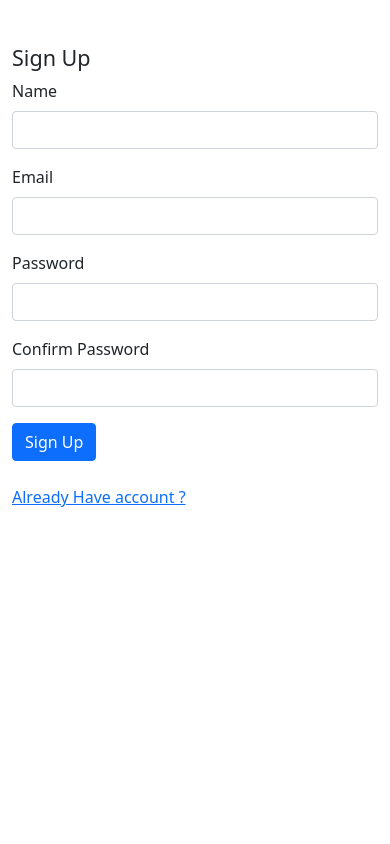
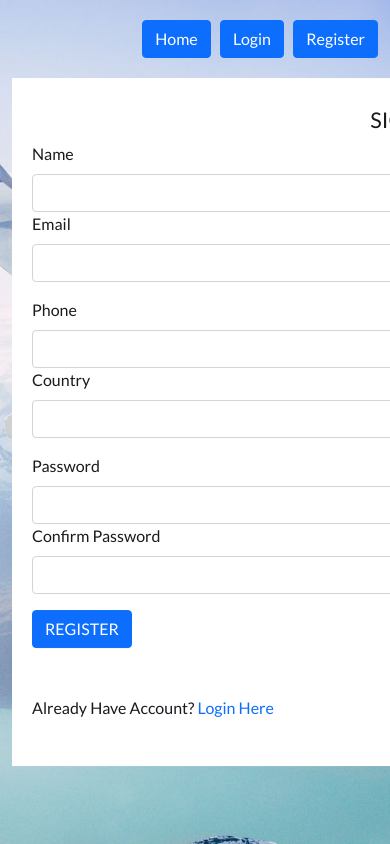
Before and after one commit to zhasan0/ticket-booking, a CodeIgniter 4 app: template app/Views/auth/register.php in a window 390 px wide; the page is wider, and only the part inside the window is pictured. Run offline with PHP 8.4 and a stand-in for CodeIgniter, Linux system fonts and the light colour scheme; the template is opened without the code that fills it, so the values that code supplies are empty; some libraries are stand-ins or nearby versions.

Commit message:
design updated with login register code

```diff
--- a/app/Config/Database.php
+++ b/app/Config/Database.php
@@ -35,7 +35,7 @@ class Database extends Config
         'hostname' => 'localhost',
         'username' => '',
         'password' => '',
-        'database' => 'air-bus',
+        'database' => 'ticket_system',
         'DBDriver' => 'MySQLi',
         'DBPrefix' => '',
         'pConnect' => false,
--- a/app/Controllers/Dashboard.php
+++ b/app/Controllers/Dashboard.php
@@ -6,12 +6,10 @@ class Dashboard extends BaseController
 {
     public function index()
     {
-        $userModel = new \App\Models\UsersModel();
-        $loggedUserId = session()->get('loggedUser');
-        $userInfo = $userModel->find($loggedUserId);
+        $loggedUser = session()->get('loggedUser');
         $data = [
             'title' => 'Dashboard',
-            'userInfo' =>$userInfo
+            'loggedUser' => $loggedUser
         ];
         return view('dashboard/index', $data);
     }
--- a/app/Controllers/Home.php
+++ b/app/Controllers/Home.php
@@ -6,6 +6,6 @@ class Home extends BaseController
 {
     public function index()
     {
-        return view('welcome_message');
+        return view('index');
     }
 }
--- a/app/Views/auth/register.php
+++ b/app/Views/auth/register.php
@@ -1,18 +1,13 @@
-<!DOCTYPE html>
-<html lang="en">
-<head>
-    <meta charset="UTF-8">
-    <meta http-equiv="X-UA-Compatible" content="IE=edge">
-    <meta name="viewport" content="width=device-width, initial-scale=1.0">
-    <title>Document</title>
-    <link rel="stylesheet" href="<?php echo base_url('bootstrap/css/bootstrap.min.css') ?>">
-</head>
-<body>
+<?= $this->extend('base') ?>
+
+<?= $this->section('content') ?>
     <div class="container">
-        <div class="row" style="margin-top:45px">
-            <div class="col-md-4 col-md-offset-4">
-               <h4>Sign Up</h4>
-               <form action="<?php echo base_url('auth/save'); ?>" method="post">
+        <div class="register_area">
+            <div class="header text-center">
+                <h4 class="text-uppercase">Sign Up</h4>
+            </div>
+            <div class="body">
+                <form action="<?php echo base_url('auth/registrationCheck'); ?>" method="post">
 
                     <?php echo csrf_field(); ?>
 
@@ -22,35 +17,57 @@
                     <?php if (!empty(session()->getFlashdata('success'))) : ?>
                         <div class="alert alert-success"><?php echo session()->getFlashdata('success'); ?></div>
                     <?php endif ?>
-                <div class="mb-3">
-                    <label for="exampleInputEmail1" class="form-label">Name</label>
-                    <input type="text" name="name" class="form-control" id="exampleInputEmail1" aria-describedby="emailHelp" value="<?php echo set_value('name'); ?>">
-                    <span class="text-danger"><?php echo isset($validation) ? display_error($validation,'name') : '' ?></span>
+                    <div class="row mb-3">
+                        <div class="col-md-6">
+                            <label for="name" class="form-label">Name</label>
+                            <input type="text" name="name" class="form-control" id=""
+                                   aria-describedby="emailHelp" value="<?php echo set_value('name'); ?>" required>
+                            <span class="text-danger"><?php echo isset($validation) ? display_error($validation, 'name') : '' ?></span>
                         </div>
-                <div class="mb-3">
-                    <label for="exampleInputPassword1" class="form-label">Email</label>
-                    <input type="email" name="email" class="form-control" id="exampleInputPassword1"
-                    value="<?php echo set_value('email'); ?>">
-                    <span class="text-danger"><?php echo isset($validation) ? display_error($validation,'email') : '' ?></span>
+                        <div class="col-md-6">
+                            <label for="email" class="form-label">Email</label>
+                            <input type="text" name="email" class="form-control" id=""
+                                   value="<?php echo set_value('email'); ?>" required>
+                            <span class="text-danger"><?php echo isset($validation) ? display_error($validation, 'email') : '' ?></span>
                         </div>
-                <div class="mb-3">
-                    <label for="exampleInputPassword1" class="form-label">Password</label>
-                    <input type="password" name="password" class="form-control" id="exampleInputPassword1"value="<?php echo set_value('password'); ?>">
-                    <span class="text-danger"><?php echo isset($validation) ? display_error($validation,'password') : '' ?></span>
                     </div>
-                <div class="mb-3">
-                    <label for="exampleInputPassword1" class="form-label">Confirm Password</label>
-                    <input type="password" name="cpassword" class="form-control" id="exampleInputPassword1"
-                    value="<?php echo set_value('cpassword'); ?>">
-                    <span class="text-danger"><?php echo isset($validation) ? display_error($validation,'cpassword') : '' ?></span>
+                    <div class="row mb-3">
+                        <div class="col-md-6">
+                            <label for="phone" class="form-label">Phone</label>
+                            <input type="text" name="phone" class="form-control" id=""
+                                   value="<?php echo set_value('phone'); ?>" required>
+                            <span class="text-danger"><?php echo isset($validation) ? display_error($validation, 'phone') : '' ?></span>
                         </div>
-                <button type="submit" class="btn btn-primary">Sign Up</button>
-                <br>
-                <br>
-                <a href="<?php echo site_url('auth') ?>">Already Have account ?</a>
+                        <div class="col-md-6">
+                            <label for="country" class="form-label">Country</label>
+                            <input type="text" name="country" class="form-control" id=""
+                                   value="<?php echo set_value('country'); ?>" required>
+                            <span class="text-danger"><?php echo isset($validation) ? display_error($validation, 'country') : '' ?></span>
+                        </div>
+                    </div>
+                    <div class="row mb-3">
+                        <div class="col-md-6">
+                            <label for="password" class="form-label">Password</label>
+                            <input type="password" name="password" class="form-control" id=""
+                                   value="<?php echo set_value('password'); ?>" required>
+                            <span class="text-danger"><?php echo isset($validation) ? display_error($validation, 'password') : '' ?></span>
+                        </div>
+                        <div class="col-md-6">
+                            <label for="cpassword" class="form-label">Confirm Password</label>
+                            <input type="password" name="cpassword" class="form-control" id=""
+                                   value="<?php echo set_value('cpassword'); ?>" required>
+                            <span class="text-danger"><?php echo isset($validation) ? display_error($validation, 'cpassword') : '' ?></span>
+                        </div>
+                    </div>
+
+                    <div class="com-md-12">
+                        <div class="register_btn text-md-end">
+                            <button type="submit" class="btn btn-primary text-uppercase">Register</button>
+                        </div>
+                    </div>
+                    <p class="mt-5">Already Have Account? <a href="<?php echo site_url('auth') ?>">Login Here</a></p>
                 </form>
             </div>
         </div>
     </div>
-</body>
-</html>
+<?= $this->endSection() ?>
--- /dev/null
+++ b/app/Views/base.php
@@ -0,0 +1,46 @@
+<!DOCTYPE html>
+<html lang="en">
+
+<head>
+    <meta charset="utf-8">
+    <meta http-equiv="X-UA-Compatible" content="IE=edge">
+    <meta name="viewport" content="width=device-width, initial-scale=1">
+    <!-- The above 3 meta tags *must* come first in the head; any other head content must come *after* these tags -->
+
+    <title>Booking Form HTML Template</title>
+
+    <!-- Google font -->
+    <link href="https://fonts.googleapis.com/css?family=Lato:400,700" rel="stylesheet">
+
+    <!-- Bootstrap -->
+    <link rel="stylesheet" href="<?php echo base_url('bootstrap/css/bootstrap.min.css') ?>">
+
+    <!-- Custom stlylesheet -->
+    <link rel="stylesheet" href="<?php echo base_url('css/style.css') ?>">
+
+    <!-- HTML5 shim and Respond.js for IE8 support of HTML5 elements and media queries -->
+    <!-- WARNING: Respond.js doesn't work if you view the page via file:// -->
+    <!--[if lt IE 9]>
+    <script src="https://oss.maxcdn.com/html5shiv/3.7.3/html5shiv.min.js"></script>
+    <script src="https://oss.maxcdn.com/respond/1.4.2/respond.min.js"></script>
+    <![endif]-->
+
+</head>
+
+<body>
+<div id="booking" class="section">
+    <div class="auth_area">
+        <div class="container">
+            <a class="btn btn-primary" href="<?php echo site_url('/'); ?>">Home</a> &nbsp
+            <a class="btn btn-primary" href="<?php echo site_url('auth'); ?>">Login</a> &nbsp
+            <a class="btn btn-primary" href="<?php echo site_url('auth/register'); ?>">Register</a>
+        </div>
+    </div>
+    <div class="section-center">
+        <?= $this->renderSection('content') ?>
+    </div>
+</div>
+
+</body>
+
+</html>
--- a/app/Views/dashboard/index.php
+++ b/app/Views/dashboard/index.php
@@ -22,8 +22,8 @@
                     </thead>
                     <tbody>
                         <tr>
-                            <td><?php echo $userInfo['name']; ?></td>
-                            <td><?php echo $userInfo['email']; ?></td>
+                            <td><?php echo $loggedUser['name']; ?></td>
+                            <td><?php echo $loggedUser['email']; ?></td>
                             <td><a href="<?php echo site_url('auth/logout'); ?>">L</a></td>
                         </tr>
                     </tbody>
--- a/public/css/style.css
+++ b/public/css/style.css
@@ -1,3 +1,6 @@
+body{
+	background-color: #f1f1f1;
+}
 .section {
 	position: relative;
 	height: 100vh;
@@ -192,3 +195,23 @@
 	font-size: 22px;
 	color: #191a1e;
 }
+/*==login style=====*/
+a{
+	text-decoration: none;
+}
+.auth_area{
+	padding-top: 20px;
+	text-align: right;
+}
+.login_area{
+	width: 450px;
+	margin: 0 auto;
+	padding: 30px 20px;
+	background-color: #ffffff;
+}
+.register_area{
+	width: 800px;
+	margin: 0 auto;
+	padding: 30px 20px;
+	background-color: #ffffff;
+}
```
Also changed, not shown: app/Config/Routes.php (+4 -19 lines), app/Controllers/Auth.php (+39 -63 lines), app/Views/auth/login.php (+24 -21 lines), app/Views/index.php (added, +88 -0 lines), app/Views/welcome_message.php (deleted, +0 -141 lines). Lines whose indentation alone changed are shown as unchanged.
